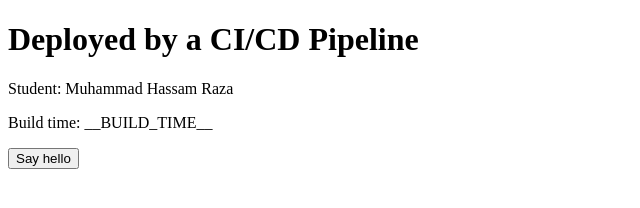
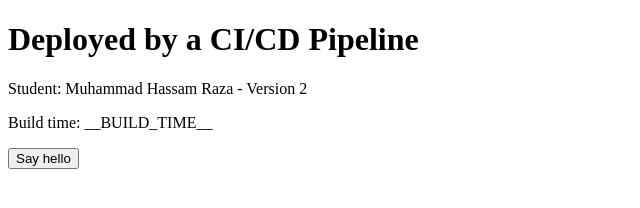
Before and after one commit to Hassamra800/jenkins-lab11, a website: page src/index.html in a window 1280 px wide. Shown: the full height of the page, 0-640 px from the left. Drawn offline with Linux system fonts and the light colour scheme.

Commit message:
Version 2

```diff
--- a/src/index.html
+++ b/src/index.html
@@ -3,7 +3,7 @@
 <head><title>CSC418 Lab 11</title></head>
 <body>
   <h1 id="main-heading">Deployed by a CI/CD Pipeline</h1>
-  <p id="student">Student: Muhammad Hassam Raza</p>
+  <p id="student">Student: Muhammad Hassam Raza - Version 2</p>
   <p id="build">Build time: __BUILD_TIME__</p>
   <button id="greet" onclick="document.getElementById('message').textContent='Hello from the pipeline!'">Say hello</button>
   <p id="message"></p>
```
